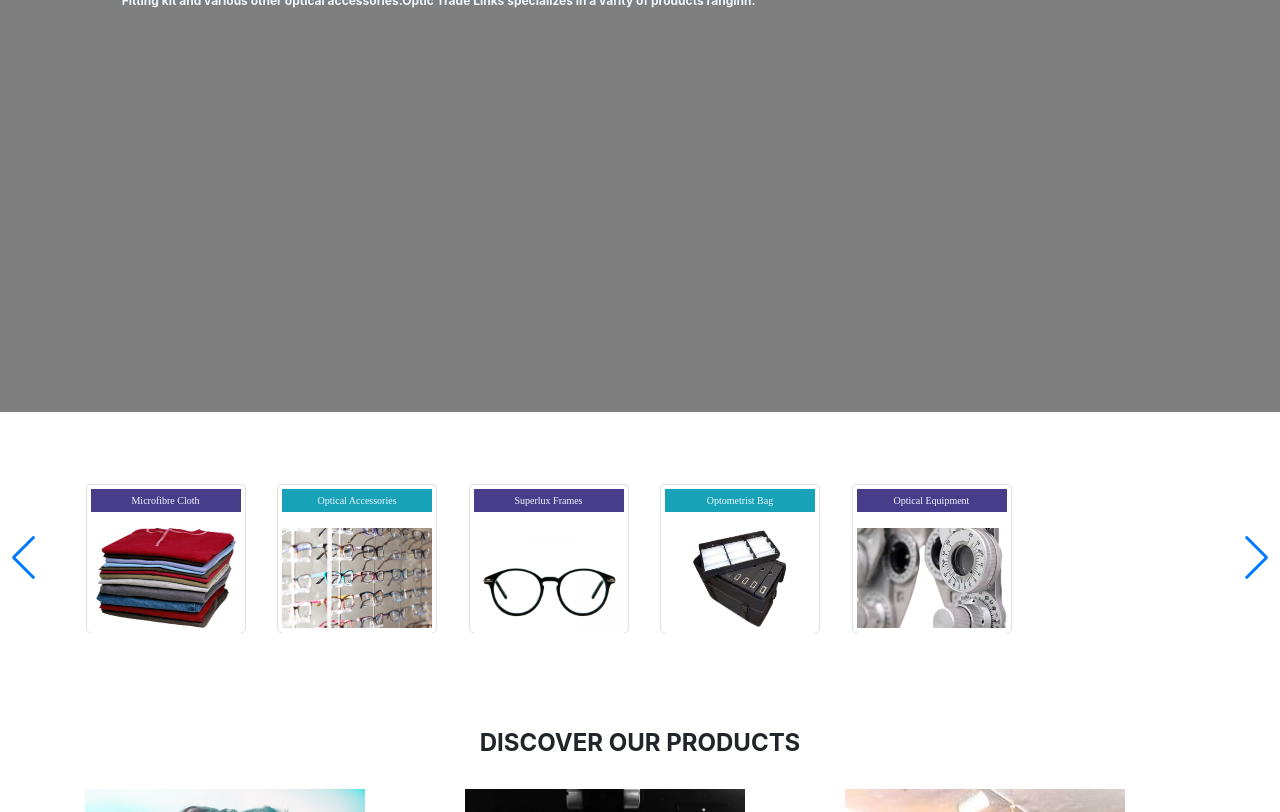
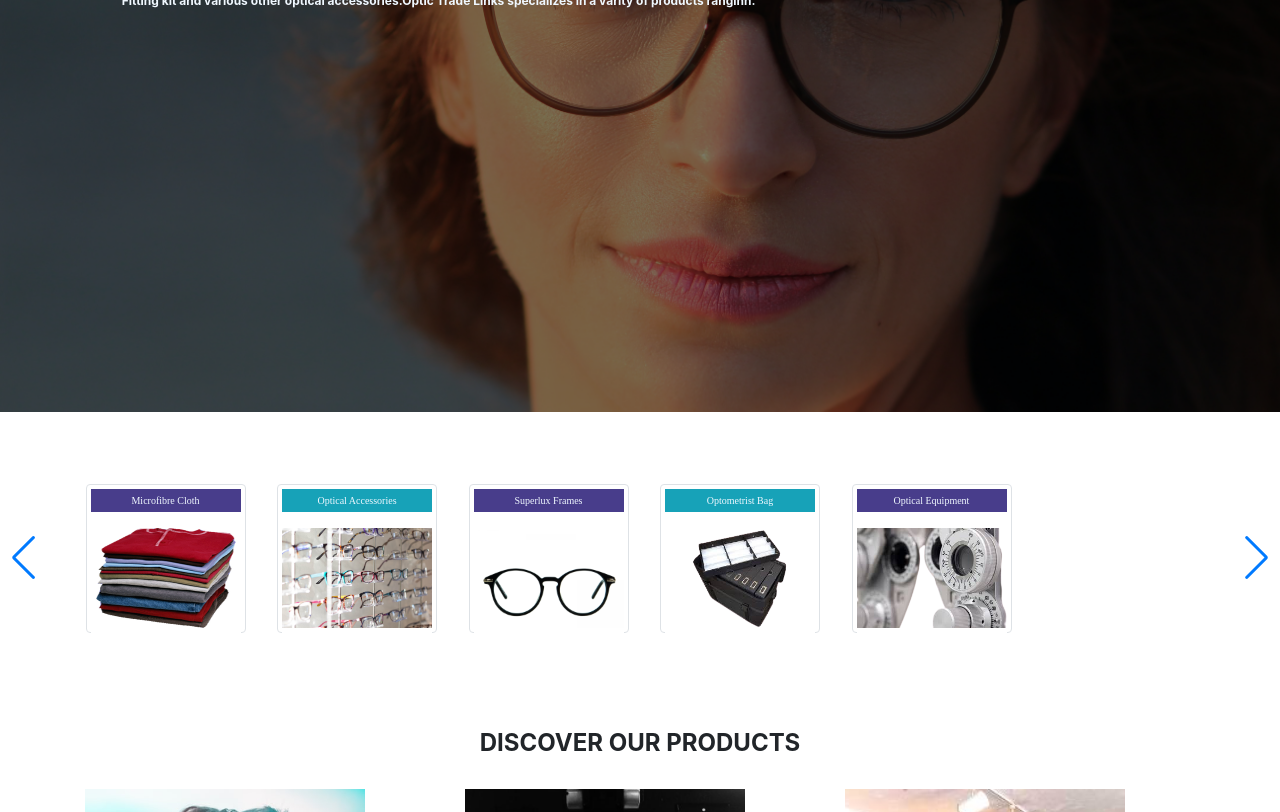
Before and after one commit to Karthick-Raja-29/Glass, a plain HTML site: page index.html in a window 1280 px wide. Shown: the part 448-1260 px from the top of the page. Drawn offline with nearby package versions, Linux system fonts and the light colour scheme; the site is published under a folder, as on GitHub Pages, so addresses that start at the root find nothing; files whose address does not match are found by name.

Commit message:
Update style.css

```diff
--- a/css/style.css
+++ b/css/style.css
@@ -90,7 +90,7 @@ ul li a{
 
 .bgimg{
     position: relative;
-    background-image: url("/images/bgimg2.jpg");
+    background-image: url("../images/bgimg2.jpg");
     height:95vh;
     width: 100%;
     background-size: cover;
```
